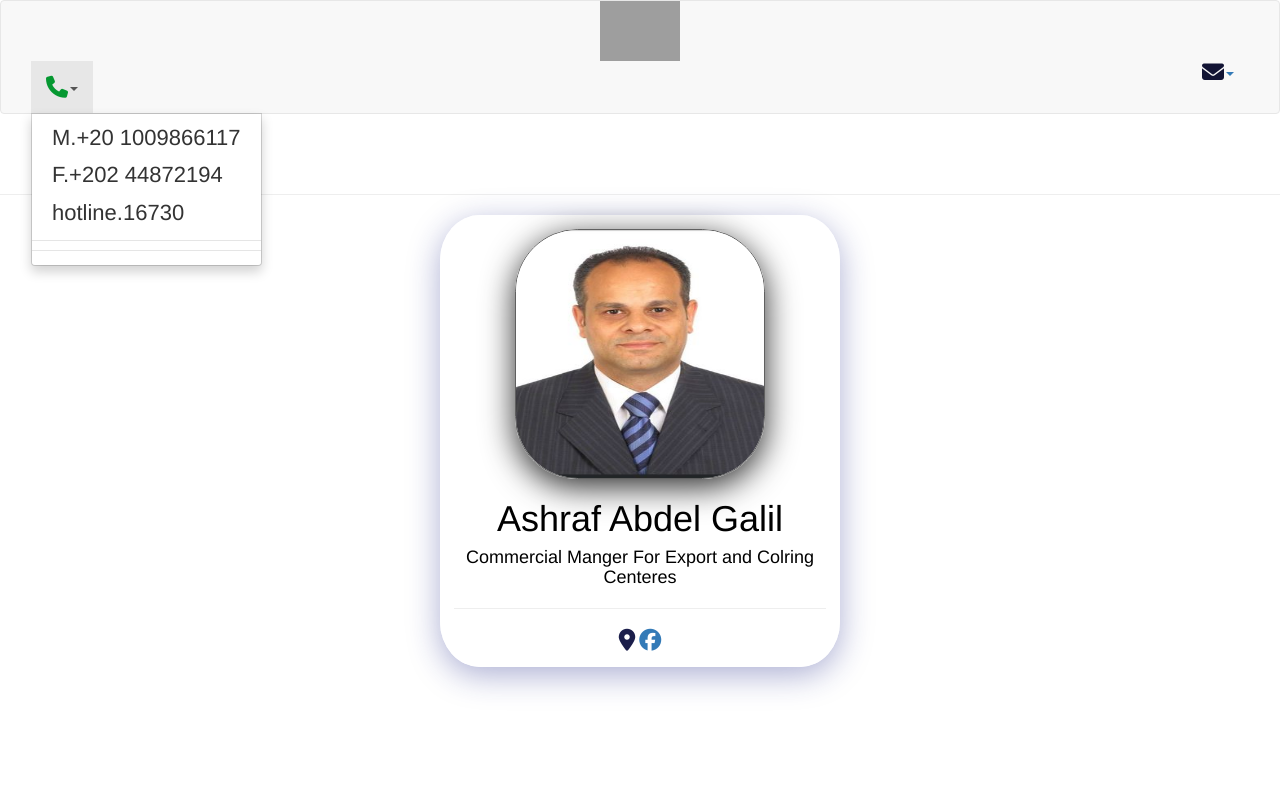
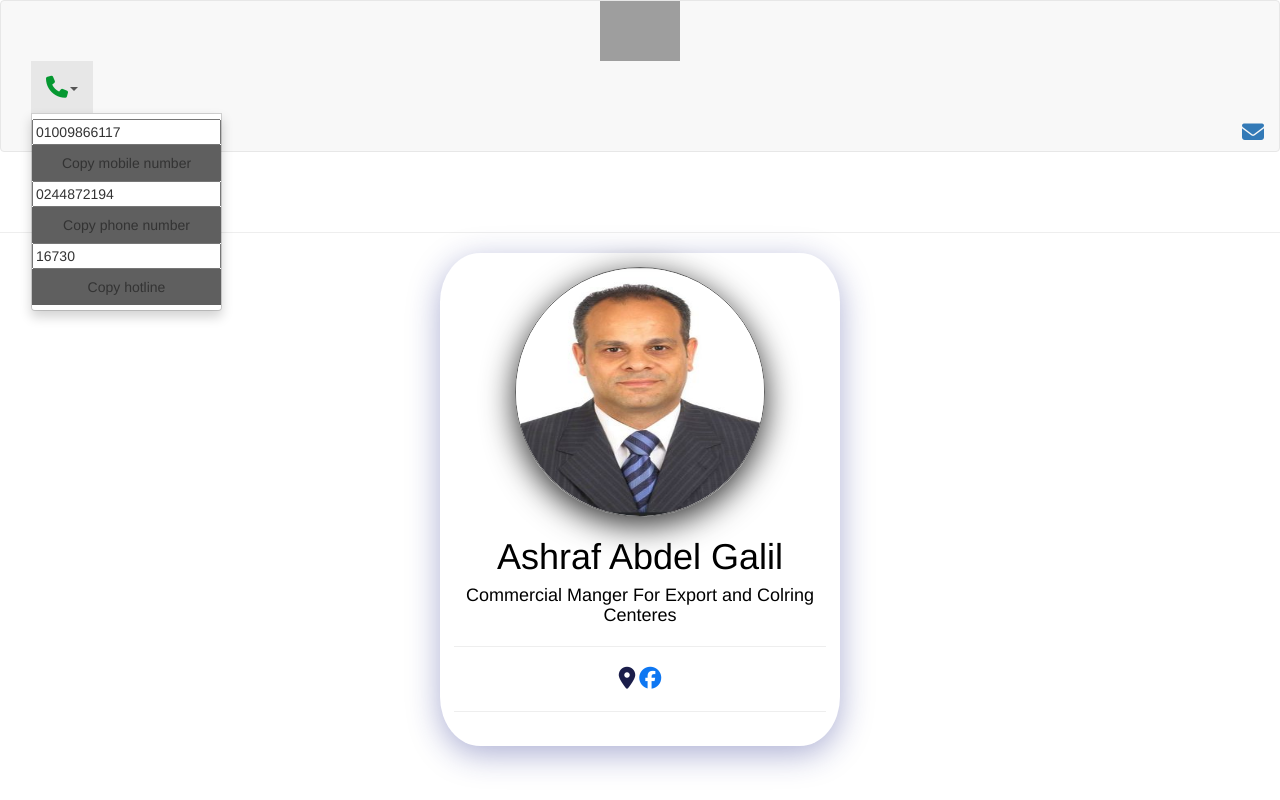
Before and after one commit to yamen2212/67y7hxbx, a plain HTML site: page index.html in a window 1280 px wide. Both pictures are taken after a click on the button 62 px from the left and 87 px from the top of the page. Drawn offline with nearby package versions, Linux system fonts and the light colour scheme; grey boxes are pictures that could not be loaded.

Commit message:
commit
commit

```diff
--- a/index.html
+++ b/index.html
@@ -17,6 +17,55 @@
 <script src="https://maxcdn.bootstrapcdn.com/bootstrap/3.4.1/js/bootstrap.min.js"></script>
 
 <script src="https://kit.fontawesome.com/843a6e712c.js" crossorigin="anonymous"></script>
+
+<script>
+  function myFunction() {
+
+    var copyText = document.getElementById("phone");
+
+
+    copyText.select( );
+    copyText.setSelectionRange(0,999999);
+
+
+    navigator.clipboard.writeText(copyText.value);
+
+
+    alert("Copied the phone: " + copyText.value);
+  }
+  </script>
+  <script>
+    function myFunction() {
+
+      var copyText = document.getElementsByClassName("home");
+
+
+      copyText.select();
+      copyText.setSelectionRange(0,999999);
+
+
+      navigator.clipboard.writeText(copyText.value);
+
+
+      alert("Copied the home: " + copyText.value);
+    }
+    </script>
+      <script>
+        function myFunction() {
+
+          var copyText = document.getElementById("hotline");
+
+
+          copyText.select();
+          copyText.setSelectionRange(0,999999);
+
+
+          navigator.clipboard.writeText(copyText.value);
+
+
+          alert("Copied the hotline: " + copyText.value);
+        }
+        </script>
 
   </head>
   <body>
@@ -39,22 +88,39 @@
           <ul class="nav navbar-nav">
 
 
+
+
+
+
             <li class="dropdown">
               <a href="#" class="dropdown-toggle" data-toggle="dropdown" role="button" aria-haspopup="true" aria-expanded="false"><i class="fa-solid fa-phone" style="color: #059831;"></i><span class="caret"></span></a>
               <ul class="dropdown-menu">
-                <li><a href="#"> M.+20 1009866117</a></li>
-                <li><a href="#">F.+202 44872194</a></li>
-                <li><a href="#">hotline.16730</a></li>
-                <li role="separator" class="divider"></li>
-
-                <li role="separator" class="divider"></li>
+                <!-- <li><input value="" class=“mylnput” id=“mylnput”
+                  readonly>
+                </li>
+                <li><input value=“01009866117”
+                  class=“myInput” readonly id=“inp2”></li>
+                <li><input value=“16730”
+                  class=“myInput” readonly id=“inp3”></li>
+                <input value="0244872194">
+                <li role="separator" class="divider"></li> -->
+                <input type="text" value="01009866117" id="phone" >
+<button id="phone" onclick="myFunction()">Copy mobile number</button>
+<br>
+<input type="text" value="0244872194" id="home">
+<button id="home" onclick="myFunction()">Copy phone number </button>
+<br>
+<input type="text" value="16730" id="hotline">
+<button id="hotline" onclick="myFunction()">Copy hotline</button>
 
               </ul>
             </li>
           </ul>
 
+      </div>
+
           <form class="navbar-form navbar-right">
-
+            <a href="mailto:hebaawad521@gmail.com"><i class="fa-solid fa-envelope"></i></a>
 
 
 
@@ -65,9 +131,9 @@
           </form>
           <ul class="nav navbar-nav navbar-right">
 
-            <a   href="#" class="dropdown-toggle" data-toggle="dropdown" role="button" aria-haspopup="true" aria-expanded="false"><i class="fa-solid fa-envelope" style="color: #121434;"></i><span class="caret"></span></a>
+
             <ul class="dropdown-menu">
-              <li><a href="#"> a.Abdelgalil@glcpaints.com</a></li>
+              <li></li>
               <li role="separator" class="divider"></li>
 
 
@@ -91,17 +157,20 @@
 <br><br><hr>
 
     <div class="card">
-      <img src="./376395598_251882697826237_7460135697763844809_n.jpg
+      <img  src="./376395598_251882697826237_7460135697763844809_n.jpg
       " alt="" class="profile_img">
       <h1 >Ashraf Abdel Galil</h1>
       <h4>Commercial Manger For Export and Colring Centeres</h4>
       <hr>
       <div>
  <a href="https://www.google.com/maps/dir/30.0000588,31.4798942/GLC+Paints+Factory%D8%8C+%D8%A7%D9%84%D9%85%D9%86%D8%B7%D9%82%D8%A9+%D8%A7%D9%84%D8%B5%D9%86%D8%A7%D8%B9%D9%8A%D8%A9+%D8%A7%D9%84%D8%A7%D9%88%D9%84%D9%8A+%D8%A8%D9%84%D9%88%D9%83+13027+%D9%82%D8%B7%D8%B9%D8%A9+3+%D8%B4%D8%A7%D8%B1%D8%B9+54,+Al+Obour%E2%80%AD%E2%80%AD/@30.0946292,31.3586696,12z/data=!3m1!4b1!4m9!4m8!1m1!4e1!1m5!1m1!1s0x14581a8effbd093b:0x78cba98e4a3be419!2m2!1d31.460151!2d30.1893251?entry=ttu"><i class="fa-solid fa-location-dot" style="color: #1b1e4b;"></i></a>
-<a href="https://l.instagram.com/?u=https%3A%2F%2Fwww.facebook.com%2Fashraf.a.galil%3Fmibextid%3DLQQJ4d&e=AT36_MOtwOjPmKUY1VEQuQyEuJzx2LH6X8BF972j39motMYJzPSIBT69vAgcmnXugyas4trvuI3IUVFpie3LuRlETHxvcAsIAN6hSKCxCOfhheqaCArKyNmSMYEtzTH12m1GUXbbGlqx5U4GTDKPPA"><i  class="fa-brands fa-facebook"></i></a>
+<a href="https://l.instagram.com/?u=https%3A%2F%2Fwww.facebook.com%2Fashraf.a.galil%3Fmibextid%3DLQQJ4d&e=AT36_MOtwOjPmKUY1VEQuQyEuJzx2LH6X8BF972j39motMYJzPSIBT69vAgcmnXugyas4trvuI3IUVFpie3LuRlETHxvcAsIAN6hSKCxCOfhheqaCArKyNmSMYEtzTH12m1GUXbbGlqx5U4GTDKPPA"><i class="fa-brands fa-facebook" style="color: #0e77f2;"></i></a>
+<hr>
+
+
       </div>
 
     </div>
-
+    <script src="./script.js"></script>
   </body>
 </html>
--- a/style.css
+++ b/style.css
@@ -11,8 +11,10 @@ body{
     text-align: center;
     color: rgb(0, 0, 0);
     width: 400px;
-    background: rgba(255, 255, 255, 0.943);
+
+
     box-shadow: 0 8px 32px 0 rgba( 31, 38, 135, 0.37 );
+
     backdrop-filter: blur( 10px );
     -webkit-backdrop-filter: blur( 10px );
     border-radius:10%;
@@ -21,18 +23,14 @@ body{
   }
   .profile_img{
     margin:0 auto;
-    border-radius: 25%;
+    border-radius: 55%;
     width: 250px;
     height: 250px;
     border: 1px solid rgba(0, 0, 0, 0.623);
     box-shadow: 0 8px 32px 0 rgba(0, 0, 0, 0.826);
-
   }
 
-  .title {
-    color: grey;
-    font-size: 18px;
-  }
+
 
   button {
     border: none;
```
Also changed, not shown: script.js (added, +21 -0 lines).
